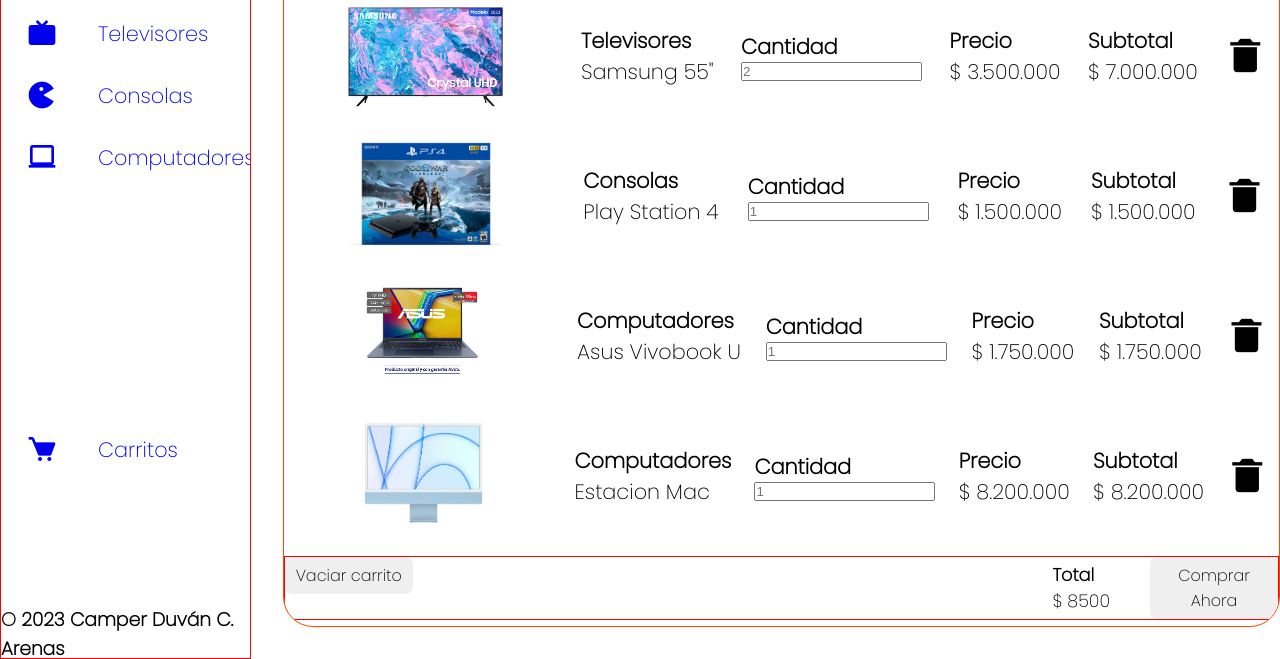
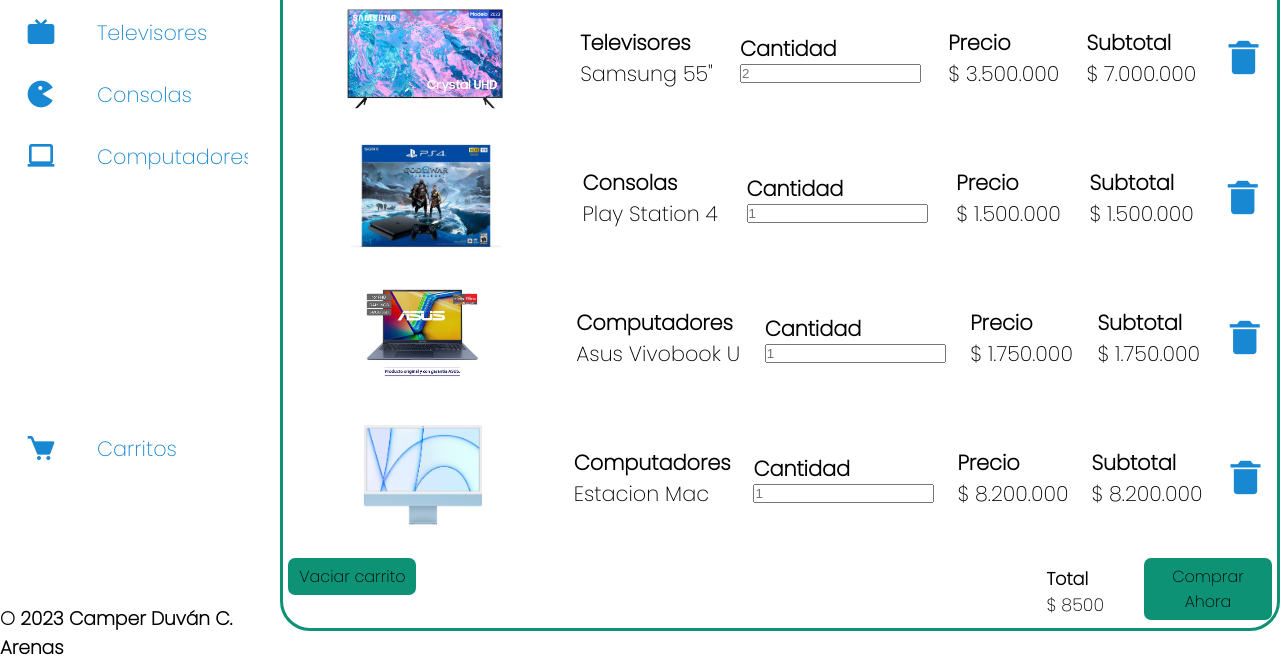
Before and after one commit to DuvanCamiloArenasRodriguez/examenHTMLCSS, a plain HTML site: page carritos.html in a window 1280 px wide. Shown: the part 143-802 px from the top of the page. Drawn offline with nearby package versions, Linux system fonts and the light colour scheme.

Commit message:
styles: :lipstick: Estilos a toda la pagina
Se añade estilos a toda la pagina web

@CampusLands

```diff
--- a/css/styles.css
+++ b/css/styles.css
@@ -8,16 +8,10 @@
 
 
 body {
-    /* display: grid;
-    border: solid 1px black;
-    grid-template-areas: "nav header"
-                        "nav main"
-                        "nav main";
-    grid-template-columns: 2fr 8fr;
-    grid-template-rows: 1fr 9fr; */
     font-family: 'Poppins';
     display: flex;
     flex-direction: row;
+    /* background-color: #0D9276; */
 }
 
 header {
@@ -38,7 +32,8 @@ nav {
     transition: all 0.5s linear;
     /* position: sticky; */
     width: 25vw;
-    border: solid 1px red;
+    /* border: solid 1px red; */
+    /* background-color: #79c2f2; */
 }
 
 .admin {
@@ -49,6 +44,7 @@ nav {
     align-items: center;
     justify-content: flex-start;
     height: 72px;
+    color: #1988d3;
 }
 
 .admin i{
@@ -62,6 +58,7 @@ nav {
 .menu {
     justify-self: flex-start;
     font-size: 2rem;
+    color: #004573;
 }
 
 body .nav:hover {
@@ -79,6 +76,7 @@ body .nav:hover {
 
 ul li{
     list-style: none;
+
 }
 
 ul a {
@@ -90,6 +88,7 @@ ul a {
     padding: 10px 15px 10px 15px;
     margin: 10px;
     border-radius: 5px;
+    color: #1988d3;
 }
 
 ul i {
@@ -98,9 +97,10 @@ ul i {
 
 }
 
-/* li:hover {
-    background-color: aqua;
-} */
+li a:hover {
+    background-color: #1988d3;
+    color: #FFF6E9;
+}
 
 ul p {
     font-size: 1.3rem;
@@ -111,12 +111,16 @@ main {
     height: 90vh;
     left: 0;
     margin-top: 6vh;
-    border: solid 1px orangered;
+    /* border: solid 1px orangered; */
     /* top: 0; */
     border-radius: 30px;
     overflow-y: scroll;
     display: flex;
     flex-direction: column;
+    border: solid 3px #0D9276;
+    /* outline: #0D9276; */
+    z-index: 999;
+
 }
 
 /* .imagen {
@@ -141,8 +145,9 @@ img {
     flex-direction: column;
     width: 15vw;
     height: 100%;
-    border-radius: 7px;
+    border-radius: 10px;
     margin-bottom: 15px;
+    border: solid 1px #0D9276;
 }
 
 .contenido {
@@ -151,6 +156,9 @@ img {
     /* grid-template-columns: 1fr;
     grid-template-rows: 1fr; */
     text-align: center;
+    /* margin-bottom: 5px; */
+    border: solid 1px #0D9276;
+    border-radius: 7px;
 }
 
 .contenido p {
@@ -165,12 +173,15 @@ img {
 
 button {
     right: 0;
-    padding: 8px;
+    padding: 4px 6px 4px 6px;
     width: 6vw;
     font-family: 'Poppins';
     border-radius: 7px;
     font-size: 1rem;
     border: none;
+    background-color: #0D9276;
+    margin-right: 5px;
+    margin-bottom: 5px;
 }
 
 .productosVenta {
@@ -183,6 +194,7 @@ button {
     grid-template-rows: repeat(auto);
     gap: 70px;
     justify-items: center;
+    margin-bottom: 15px;
 
 }
 
@@ -199,6 +211,8 @@ button {
     align-items: center;
     font-size: 1.3rem;
     margin-bottom: 20px;
+    /* border:solid 1px #0D9276; */
+    border-radius: 10px;
 }
 
 .imag {
@@ -222,7 +236,7 @@ button {
     display: flex;
     flex-direction: row;
     justify-content: space-between;
-    border: solid 1px red;
+    /* border: solid 1px red; */
     /* height: 10vh; */
 }
 
@@ -256,3 +270,16 @@ h3 {
     align-self: center;
     margin-top: 15vh;
 }
+
+.vaciarCarrito {
+    margin-left: 5px;
+}
+
+button:hover {
+    background-color: #BBE2EC;
+    color: black;
+}
+
+.carrito i {
+    color: #1988d3;
+}
```
